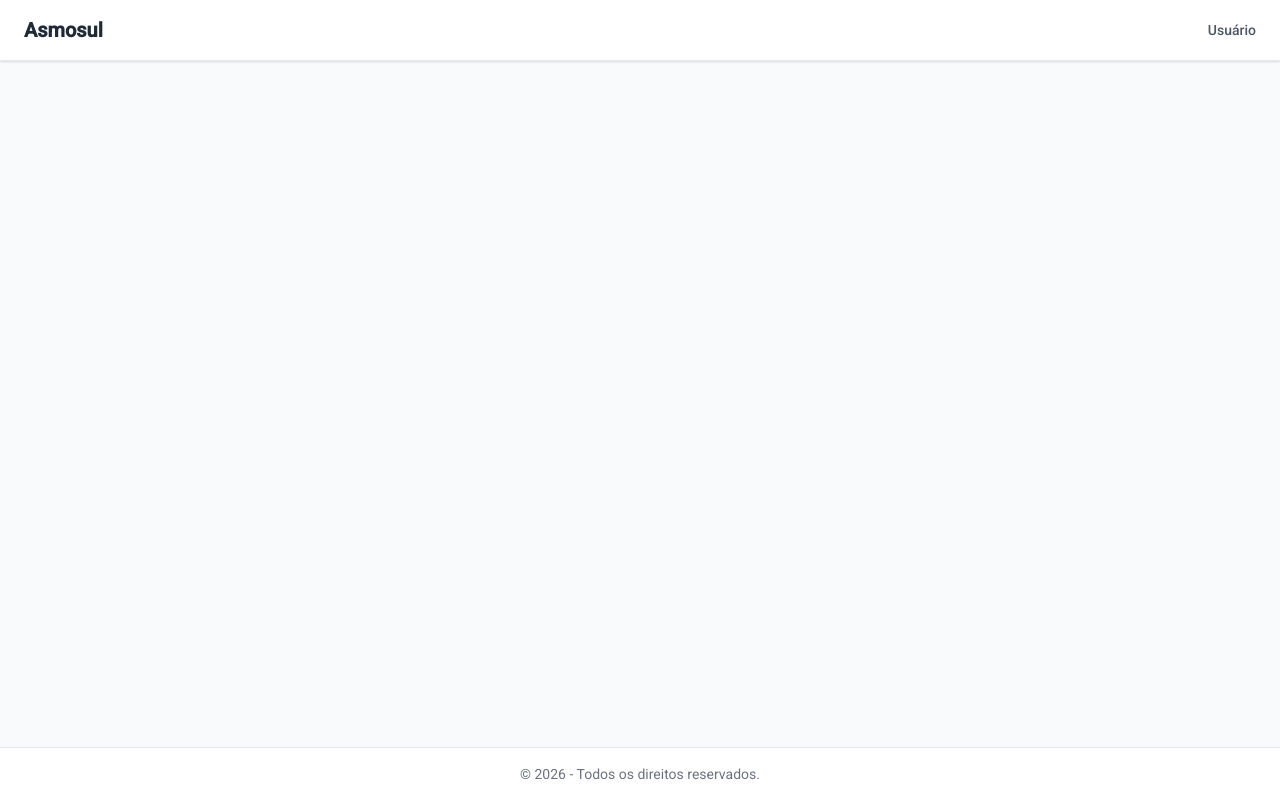
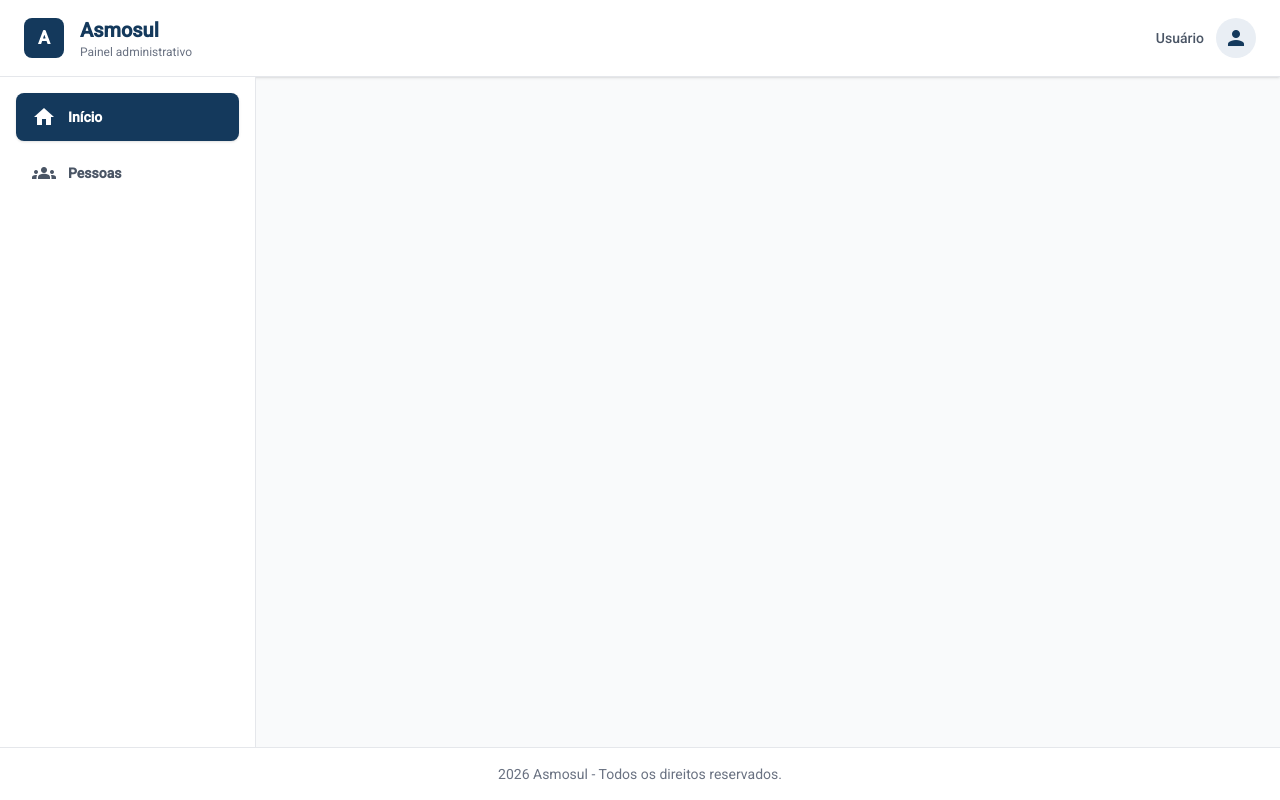
Before and after one commit to unitins-p2-asmosul/admin-asmosul, an Angular app in the folder web/: page / in a window 1280 px wide. Built offline with nearby package versions, Linux system fonts and the light colour scheme.

Commit message:
layout frontend (#74)
foi criado a sidebar e alterado as arquivos de header e footer e também
foi feito o path / para a home

```diff
--- a/web/src/app/app.html
+++ b/web/src/app/app.html
@@ -1,9 +1,13 @@
 <div class="min-h-screen flex flex-col bg-gray-50 text-gray-900">
   <app-header />
 
-  <main class="flex-1 container mx-auto p-6">
-    <router-outlet />
-  </main>
+  <div class="flex flex-1 items-stretch">
+    <app-sidebar />
+
+    <main class="min-w-0 flex-1 p-6">
+      <router-outlet />
+    </main>
+  </div>
 
   <app-footer />
 </div>
--- a/web/src/app/app.routes.ts
+++ b/web/src/app/app.routes.ts
@@ -1,6 +1,10 @@
 import { Routes } from '@angular/router';
 
 export const routes: Routes = [
+	{
+		path: '',
+		loadComponent: () => import('./home.component').then((modulo) => modulo.HomeComponent),
+	},
 	{
 		path: 'pessoas',
 		loadChildren: () =>
--- a/web/src/app/app.ts
+++ b/web/src/app/app.ts
@@ -2,10 +2,12 @@ import { Component, signal } from '@angular/core';
 import { RouterOutlet } from '@angular/router';
 import { FooterComponent } from '@core/layout/footer.component';
 import { HeaderComponent } from '@core/layout/header.component';
+import { SidebarComponent } from '@core/layout/sidebar.component';
 
 @Component({
   selector: 'app-root',
-  imports: [RouterOutlet, FooterComponent, HeaderComponent],
+  standalone: true,
+  imports: [RouterOutlet, FooterComponent, HeaderComponent, SidebarComponent],
   templateUrl: './app.html',
 })
 export class App {
--- a/web/src/app/core/layout/footer.component.html
+++ b/web/src/app/core/layout/footer.component.html
@@ -1,3 +1,3 @@
-<footer class="bg-white border-t border-gray-200 px-6 py-4 text-center text-sm text-gray-500">
-  <p>© {{ 2026 }} - Todos os direitos reservados.</p>
+<footer class="border-t border-gray-200 bg-white px-6 py-4 text-center text-sm text-gray-500">
+  <p>2026 Asmosul - Todos os direitos reservados.</p>
 </footer>
--- a/web/src/app/core/layout/header.component.html
+++ b/web/src/app/core/layout/header.component.html
@@ -1,10 +1,23 @@
 <header
-  class="bg-white border-b border-gray-200 px-6 py-4 flex items-center justify-between shadow-sm"
+  class="flex items-center justify-between border-b border-gray-200 bg-white px-6 py-4 shadow-sm"
 >
   <div class="flex items-center gap-4">
-    <h1 class="text-xl font-bold text-gray-800">Asmosul</h1>
+    <div class="flex h-10 w-10 items-center justify-center rounded-lg bg-asmosul-navy text-lg font-bold text-white">
+      A
+    </div>
+    <div>
+      <h1 class="text-xl font-bold text-asmosul-navy">Asmosul</h1>
+      <p class="text-xs text-gray-500">Painel administrativo</p>
+    </div>
   </div>
   <div class="flex items-center gap-3">
-    <span class="text-sm font-medium text-gray-600">Usuário</span>
+    <span class="hidden text-sm font-medium text-gray-600 sm:inline">Usuário</span>
+    <button
+      type="button"
+      class="flex h-10 w-10 items-center justify-center rounded-full bg-asmosul-acao-secundaria text-asmosul-navy"
+      aria-label="Abrir menu do usuário"
+    >
+      <span class="material-icons" aria-hidden="true">person</span>
+    </button>
   </div>
 </header>
--- a/web/src/app/core/layout/sidebar.component.html
+++ b/web/src/app/core/layout/sidebar.component.html
@@ -0,0 +1,22 @@
+<aside class="hidden h-full w-64 shrink-0 border-r border-gray-200 bg-white md:block">
+	<nav class="flex flex-col gap-2 p-4" aria-label="Navegação principal">
+		<a
+			routerLink="/"
+			routerLinkActive="bg-asmosul-navy text-white shadow-sm"
+			[routerLinkActiveOptions]="{ exact: true }"
+			class="flex items-center gap-3 rounded-lg px-4 py-3 text-sm font-semibold text-gray-600 transition-colors hover:bg-gray-100"
+		>
+			<span class="material-icons text-xl" aria-hidden="true">home</span>
+			Início
+		</a>
+
+		<a
+			routerLink="/pessoas"
+			routerLinkActive="bg-asmosul-navy text-white shadow-sm"
+			class="flex items-center gap-3 rounded-lg px-4 py-3 text-sm font-semibold text-gray-600 transition-colors hover:bg-gray-100"
+		>
+			<span class="material-icons text-xl" aria-hidden="true">groups</span>
+			Pessoas
+		</a>
+	</nav>
+</aside>
--- /dev/null
+++ b/web/src/app/home.component.ts
@@ -0,0 +1,8 @@
+import { Component } from '@angular/core';
+
+@Component({
+  selector: 'app-home',
+  standalone: true,
+  template: '',
+})
+export class HomeComponent {}
```
Also changed, not shown: web/src/app/core/layout/sidebar.component.ts (+10 -0 lines).
